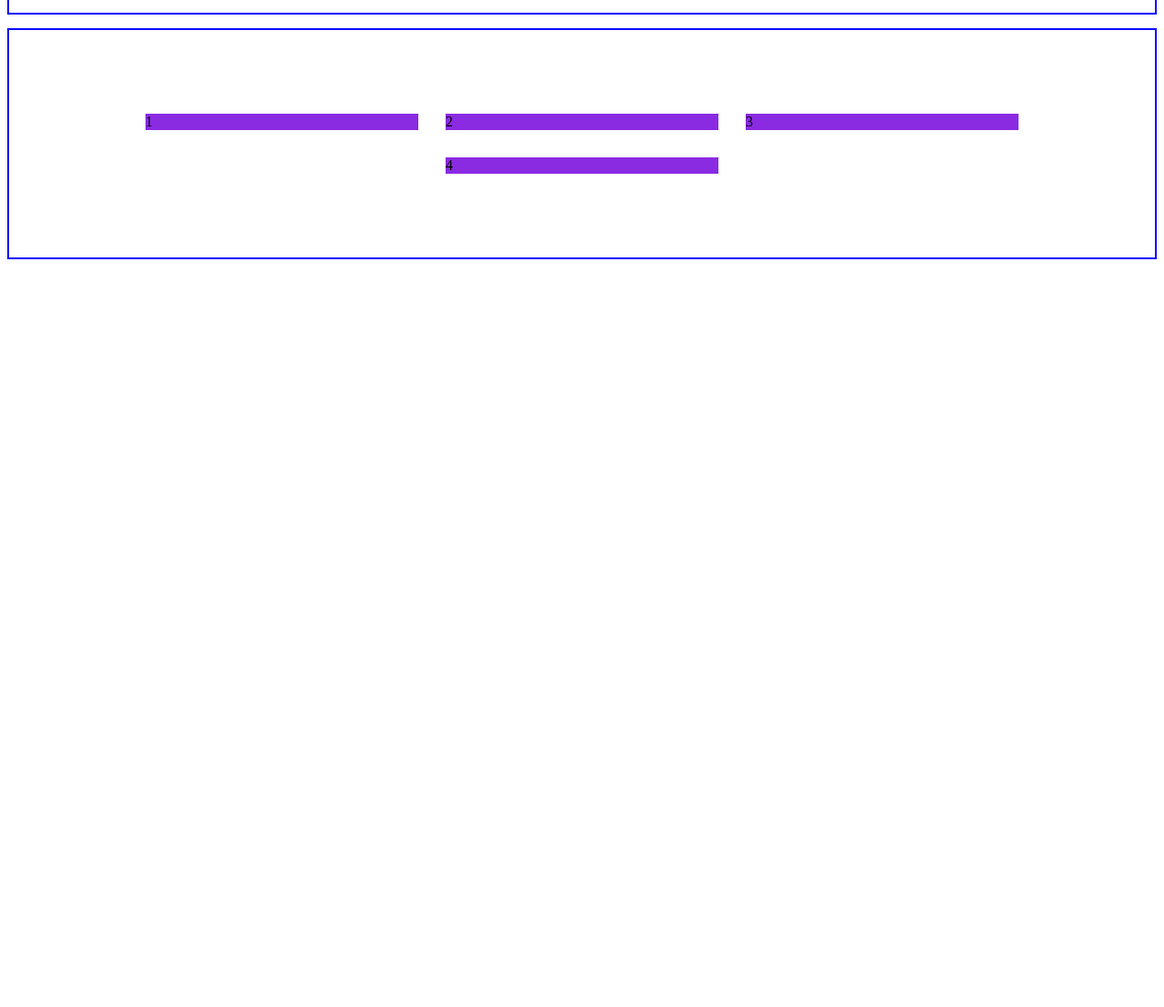
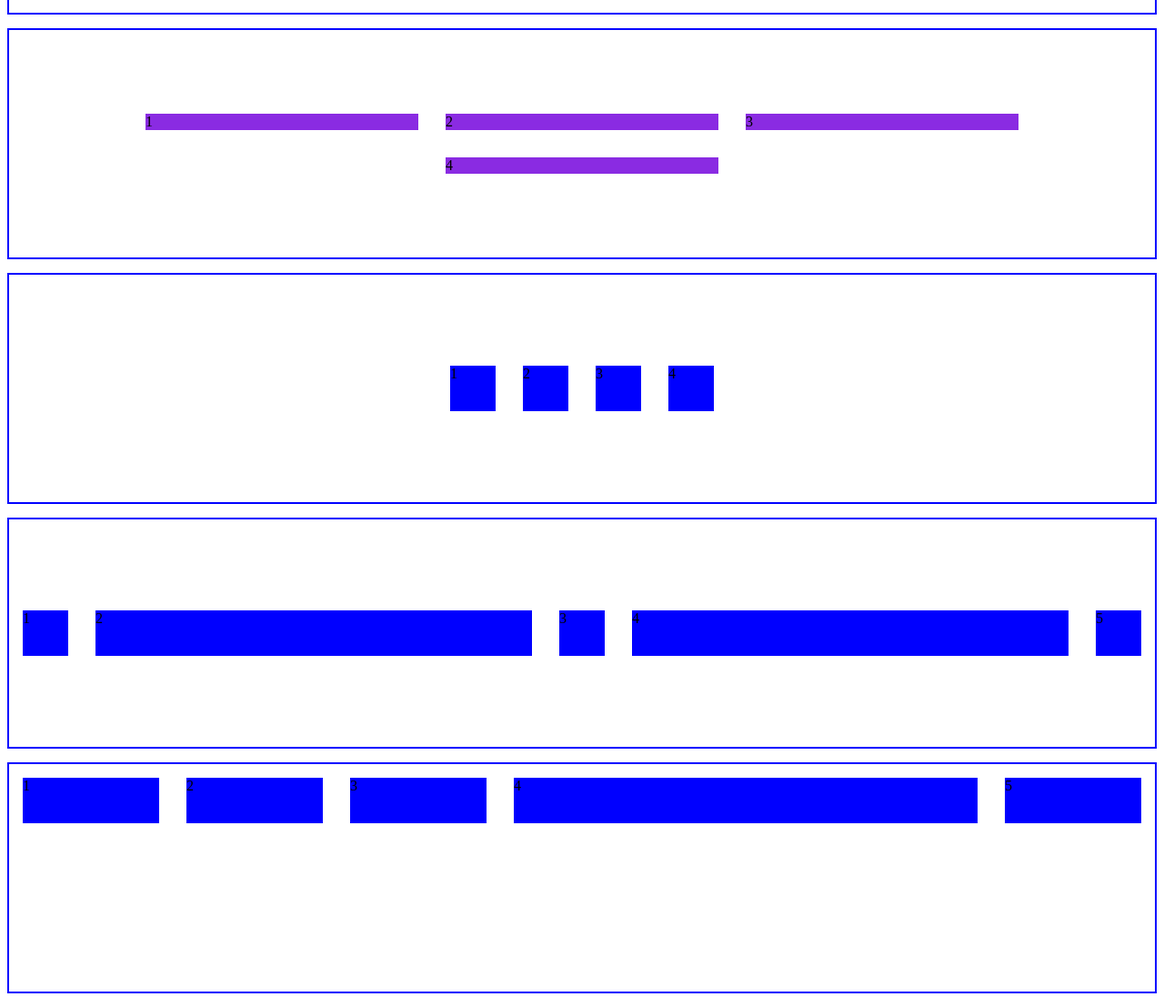
Before and after one commit to joaovgsilva/udemy-webdesign, a plain HTML site: page 40_flexcontainer.html in a window 1280 px wide. Shown: the part 1193-2300 px from the top of the page at 91% size. Before the commit the page ends 1493 px from the top, so only its background shows below. Drawn offline with Linux system fonts and the light colour scheme.

Commit message:
propriedades_aplicadas_flexitens

```diff
--- a/40_flexcontainer.html
+++ b/40_flexcontainer.html
@@ -49,6 +49,53 @@
                 flex-wrap: wrap;
                 align-content: center; /* "align-content" = só é aplicado quando o elemento tem mais de uma linha */
             }
+
+            /* propriedades aplicadas ao flexitens */
+
+            .flexbox:nth-child(9){
+                justify-content: center;
+                align-items: center;
+            }
+
+            .flexbox:nth-child(9) div{
+                background: blue;
+                flex-basis: 50px; /* "flex-basis" = está relaciona com a largura do elemento */
+                height: 50px;
+            }
+
+            .flexbox:nth-child(10){
+                justify-content: center;
+                align-items: center;
+            }
+
+            .flexbox:nth-child(10) div{
+                background: blue;
+                flex-basis: 50px; /* "flex-basis" = está relaciona com a largura do elemento */
+                height: 50px;
+            }
+
+            .flexbox:nth-child(10) div:nth-child(2){
+                flex-grow: 1; /* "flex-grow" = preenche todo o espaço vazio do elemento */
+            }
+
+            .flexbox:nth-child(10) div:nth-child(4){
+                flex-grow: 1;
+            }
+
+            .flexbox:nth-child(11) div{
+                background: blue;
+                flex-basis: 150px;
+                height: 50px;
+            }
+
+            .flexbox:nth-child(11) div:nth-child(2){
+                flex-shrink: 2; /* "flex-shrink" =  faltou espaço para todos os elementos? o "flex-shrink" diminui um elemento para que o outro se ajustar */
+            }
+
+            .flexbox:nth-child(11) div:nth-child(4){
+                flex: 1 0 50px; /* "flex" = atalho para grow, shrink e basis */
+            }
+
         </style>
     </head>
     <body>
@@ -85,5 +132,25 @@
             <div class="div3">3</div>
             <div class="div4">4</div>
         </div>
+        <div class="flexbox">
+            <div class="div1">1</div>
+            <div class="div2">2</div>
+            <div class="div3">3</div>
+            <div class="div4">4</div>
+        </div>
+        <div class="flexbox">
+            <div class="div1">1</div>
+            <div class="div2">2</div>
+            <div class="div3">3</div>
+            <div class="div4">4</div>
+            <div class="div5">5</div>
+        </div>
+        <div class="flexbox">
+            <div class="div1">1</div>
+            <div class="div2">2</div>
+            <div class="div3">3</div>
+            <div class="div4">4</div>
+            <div class="div5">5</div>
+        </div>
     </body>
 </html>
```
